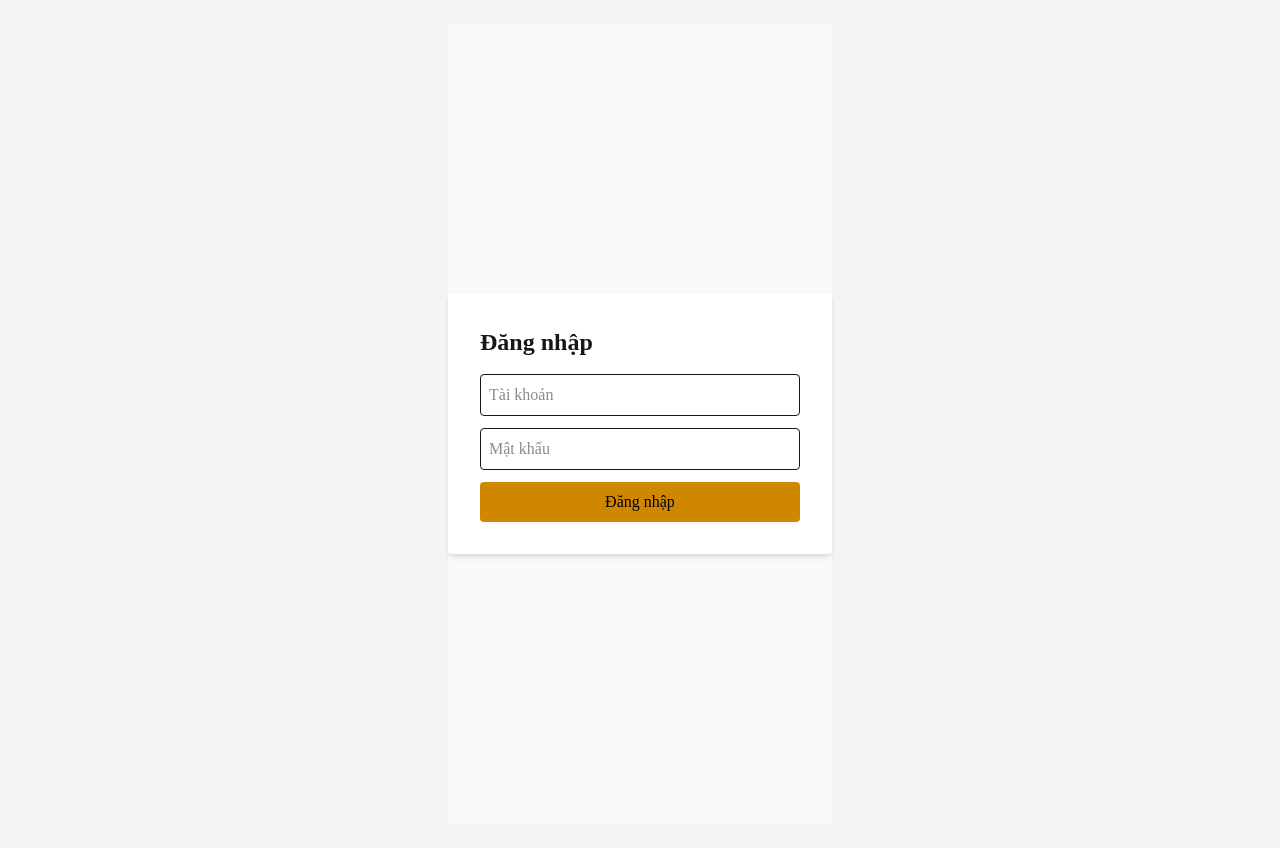
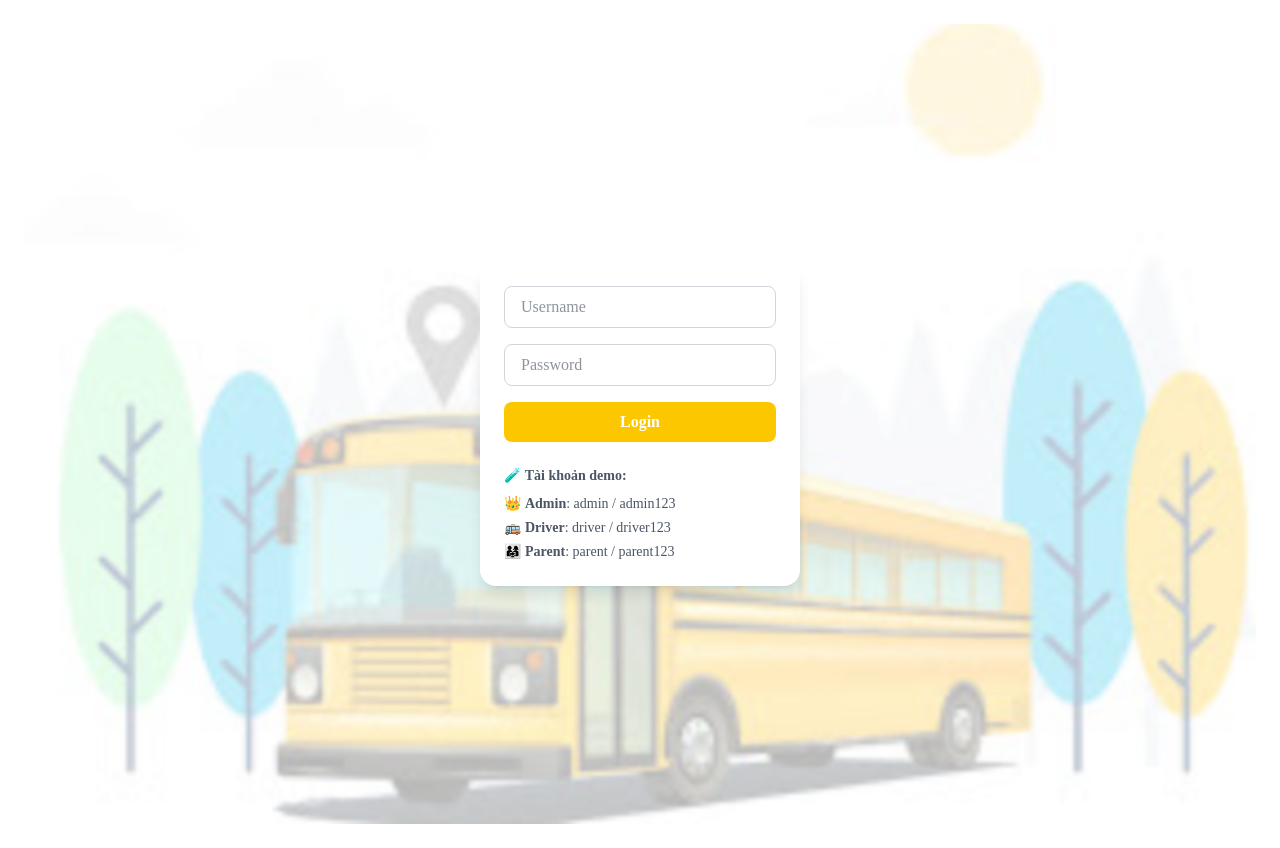
Before and after one commit to BenSin33/-Software-Engineering-Academic-Year-2025-2026, a Next.js app in the folder SWE Project/front_end/: page /Login in a window 1280 px wide. Built offline with nearby package versions, Linux system fonts and the light colour scheme.

Commit message:
làm lại login với tài khoản demo

```diff
--- /dev/null
+++ b/SWE Project/front_end/app/Login/layout.tsx
@@ -0,0 +1,29 @@
+import '../globals.css';
+
+export const metadata = {
+  title: 'Đăng nhập - Smart School Bus',
+  description: 'Trang đăng nhập hệ thống quản lý xe buýt trường học thông minh',
+};
+
+export default function LoginLayout({ children }: { children: React.ReactNode }) {
+  return (
+    <section className="relative flex items-center justify-center min-h-[calc(100vh-4rem)] w-full overflow-hidden bg-white text-gray-800">
+      {/* Ảnh nền mờ */}
+      <div className="absolute inset-0">
+        <img
+          src="/SchoolBus.jpg"
+          alt="School Bus"
+          className="w-full h-full object-cover opacity-40"
+        />
+      </div>
+
+      {/* Lớp phủ để tăng tương phản nếu cần */}
+      <div className="absolute inset-0 bg-white/30 backdrop-blur-[1px]"></div>
+
+      {/* Nội dung login */}
+      <div className="relative z-10 flex flex-col items-center justify-center">
+        {children}
+      </div>
+    </section>
+  );
+}
--- a/SWE Project/front_end/app/Login/page.tsx
+++ b/SWE Project/front_end/app/Login/page.tsx
@@ -1,30 +1,85 @@
-export default function Login() {
+"use client";
+
+import Image from "next/image";
+import { useState } from "react";
+import { useRouter } from "next/navigation";
+
+const users = [
+  { username: "admin", password: "admin123", role: "admin" },
+  { username: "driver", password: "driver123", role: "driver" },
+  { username: "parent", password: "parent123", role: "parent" },
+];
+
+export default function LoginPage() {
+  const [username, setUsername] = useState("");
+  const [password, setPassword] = useState("");
+  const router = useRouter();
+
+  const handleLogin = (e: React.FormEvent) => {
+    e.preventDefault();
+    const user = users.find(
+      (u) => u.username === username && u.password === password
+    );
+    if (user) {
+      if (user.role === "admin") router.push("/AdminDashboard");
+      else if (user.role === "driver") router.push("/DriverDashboard");
+      else if (user.role === "parent") router.push("/ParentDashboard");
+    } else {
+      alert("Sai tài khoản hoặc mật khẩu");
+    }
+  };
+
   return (
-    <>
-      <main className="flex items-center justify-center h-screen bg-gray-50">
-        <div className="bg-white p-8 rounded shadow-md w-96">
-          <h1 className="text-2xl font-bold mb-4">Đăng nhập</h1>
-          <form>
+    <div className="relative flex items-center justify-center min-h-screen w-screen overflow-hidden">
+      {/* Background image mờ */}
+      <div className="absolute inset-0 -z-10 relative">
+        <Image
+          src="/SchoolBus.jpg"
+          alt="School Bus"
+          fill
+          priority
+          sizes="100vw"
+          className="object-cover opacity-40"
+        />
+      </div>
+
+      {/* Form login chính giữa */}
+      <div className="w-80 bg-white rounded-2xl shadow-lg p-6 space-y-6">
+        <form onSubmit={handleLogin} className="flex flex-col space-y-4">
           <input
             type="text"
-              name = "username"
-              placeholder="Tài khoản"
-              className="w-full mb-3 p-2 border rounded"
+            placeholder="Username"
+            value={username}
+            onChange={(e) => setUsername(e.target.value)}
+            className="w-full border border-gray-300 rounded-lg px-4 py-2 focus:outline-none focus:ring-2 focus:ring-yellow-400"
           />
+
           <input
             type="password"
-              placeholder="Mật khẩu"
-              className="w-full mb-3 p-2 border rounded"
+            placeholder="Password"
+            value={password}
+            onChange={(e) => setPassword(e.target.value)}
+            className="w-full border border-gray-300 rounded-lg px-4 py-2 focus:outline-none focus:ring-2 focus:ring-yellow-400"
           />
+
           <button
             type="submit"
-              className="w-full bg-yellow-600 text-black p-2 rounded hover:text-white"
+            className="w-full bg-yellow-400 text-white font-semibold py-2 rounded-lg hover:bg-yellow-500 transition"
           >
-              Đăng nhập
+            Login
           </button>
         </form>
+
+        {/* Danh sách tài khoản demo */}
+        <div className="text-sm text-gray-600">
+          <p className="font-semibold mb-2">🧪 Tài khoản demo:</p>
+          <ul className="space-y-1">
+            <li>👑 <strong>Admin</strong>: admin / admin123</li>
+            <li>🚌 <strong>Driver</strong>: driver / driver123</li>
+            <li>👨‍👩‍👧 <strong>Parent</strong>: parent / parent123</li>
+          </ul>
         </div>
-      </main>
-    </>
+      </div>
+    </div>
   );
 }
--- /dev/null
+++ b/SWE Project/front_end/app/ParentDashboard/Notifications/page.tsx
@@ -0,0 +1,40 @@
+"use client";
+
+import { useState, useEffect } from "react";
+
+export default function NotificationsPage() {
+  const [notifications, setNotifications] = useState<string[]>([]);
+
+  useEffect(() => {
+    const messages = [
+      "Bus #12A is approaching your home 🚍",
+      "Bus delayed by 5 minutes ⏱️",
+      "Bus has arrived at school 🏫",
+      "Minor incident reported, all safe ✅",
+    ];
+
+    let index = 0;
+    const interval = setInterval(() => {
+      setNotifications((prev) => [messages[index % messages.length], ...prev]);
+      index++;
+    }, 4000);
+
+    return () => clearInterval(interval);
+  }, []);
+
+  return (
+    <div>
+      <h1 className="text-2xl font-bold mb-4">Notifications 🔔</h1>
+      <ul className="space-y-3">
+        {notifications.map((msg, i) => (
+          <li
+            key={i}
+            className="bg-white p-4 rounded-xl shadow border-l-4 border-blue-600"
+          >
+            {msg}
+          </li>
+        ))}
+      </ul>
+    </div>
+  );
+}
--- /dev/null
+++ b/SWE Project/front_end/app/ParentDashboard/Tracking/page.tsx
@@ -0,0 +1,32 @@
+"use client";
+
+import { useState, useEffect } from "react";
+
+export default function TrackingPage() {
+  const [busLocation, setBusLocation] = useState({ lat: 10.762622, lng: 106.660172 });
+
+  // Mô phỏng vị trí xe di chuyển
+  useEffect(() => {
+    const interval = setInterval(() => {
+      setBusLocation((prev) => ({
+        lat: prev.lat + (Math.random() - 0.5) * 0.001,
+        lng: prev.lng + (Math.random() - 0.5) * 0.001,
+      }));
+    }, 2000);
+
+    return () => clearInterval(interval);
+  }, []);
+
+  return (
+    <div>
+      <h1 className="text-2xl font-bold mb-4">Tracking Bus Location 🚌</h1>
+      <div className="bg-white p-4 rounded-xl shadow">
+        <p>
+          <b>Latitude:</b> {busLocation.lat.toFixed(6)} <br />
+          <b>Longitude:</b> {busLocation.lng.toFixed(6)}
+        </p>
+        <p className="mt-2 text-gray-500">(Simulated real-time data)</p>
+      </div>
+    </div>
+  );
+}
--- /dev/null
+++ b/SWE Project/front_end/app/ParentDashboard/layout.tsx
@@ -0,0 +1,39 @@
+"use client";
+
+import Link from "next/link";
+import { usePathname } from "next/navigation";
+
+export default function ParentLayout({ children }: { children: React.ReactNode }) {
+  const pathname = usePathname();
+
+  const navItems = [
+    { name: "Dashboard", href: "/parents" },
+    { name: "Tracking", href: "/parents/tracking" },
+    { name: "Notifications", href: "/parents/notifications" },
+  ];
+
+  return (
+    <div className="flex min-h-screen bg-gray-100">
+      {/* Sidebar */}
+      <aside className="w-64 bg-blue-700 text-white flex flex-col p-5">
+        <h2 className="text-2xl font-bold mb-8 text-center">Parent Dashboard</h2>
+        <nav className="flex flex-col space-y-2">
+          {navItems.map((item) => (
+            <Link
+              key={item.href}
+              href={item.href}
+              className={`px-4 py-2 rounded-md transition ${
+                pathname === item.href ? "bg-blue-500" : "hover:bg-blue-600"
+              }`}
+            >
+              {item.name}
+            </Link>
+          ))}
+        </nav>
+      </aside>
+
+      {/* Nội dung chính */}
+      <main className="flex-1 p-8 overflow-y-auto">{children}</main>
+    </div>
+  );
+}
--- a/SWE Project/front_end/app/ParentDashboard/page.tsx
+++ b/SWE Project/front_end/app/ParentDashboard/page.tsx
@@ -1,3 +1,24 @@
-export default function ParentDashboard() {
+export default function ParentDashboardPage() {
+    return (
+      <div className="space-y-6">
+        <h1 className="text-3xl font-bold">Welcome, Parent 👋</h1>
 
-}
+        <div className="grid grid-cols-1 md:grid-cols-3 gap-6">
+          <div className="bg-white p-4 rounded-xl shadow">
+            <h2 className="text-xl font-semibold mb-2">Bus Status</h2>
+            <p>Bus #12A is currently <b>On the Way</b> to school.</p>
+          </div>
+
+          <div className="bg-white p-4 rounded-xl shadow">
+            <h2 className="text-xl font-semibold mb-2">Next Stop</h2>
+            <p>Arriving at your home in <b>3 minutes</b>.</p>
+          </div>
+
+          <div className="bg-white p-4 rounded-xl shadow">
+            <h2 className="text-xl font-semibold mb-2">Last Notification</h2>
+            <p>Bus departed from station at 7:10 AM.</p>
+          </div>
+        </div>
+      </div>
+    );
+  }
--- a/SWE Project/front_end/app/layout.tsx
+++ b/SWE Project/front_end/app/layout.tsx
@@ -10,8 +10,7 @@ export default function RootLayout({ children }: { children: React.ReactNode })
     <html lang="vi">
       <body className="flex flex-col min-h-screen bg-white text-gray-800">
         {/* Nội dung chính */}
-        <main className="flex-grow bg-gray-100 flex justify-center items-center p-6">
-          {children}
+        <main className="flex-grow bg-transparent flex justify-center items-center p-6">          {children}
         </main>
       </body>
     </html>
--- a/SWE Project/front_end/package.json
+++ b/SWE Project/front_end/package.json
@@ -12,6 +12,7 @@
     "next": "15.5.3",
     "react": "19.1.0",
     "react-dom": "19.1.0",
+    "react-icon": "^1.0.0",
     "react-icons": "^5.5.0"
   },
   "devDependencies": {
```
Also changed, not shown: SWE Project/front_end/app/ParentDashboard/ChildInfo/page.tsx (added), SWE Project/front_end/public/SchoolBus.jpg (added), 1 other file (tests, documents, lock files or other folders). Lines whose indentation alone changed are shown as unchanged.
